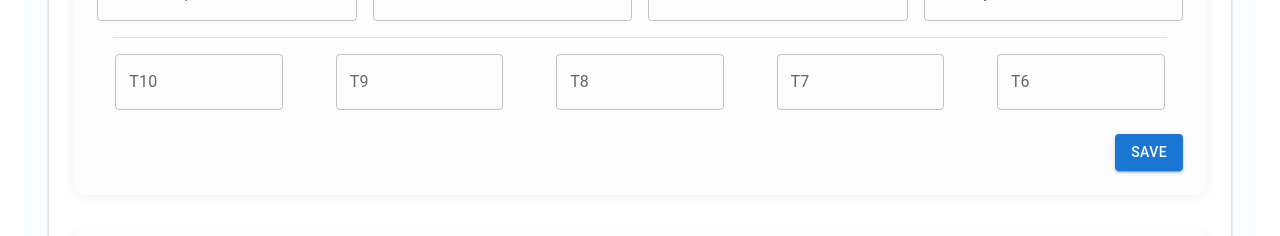
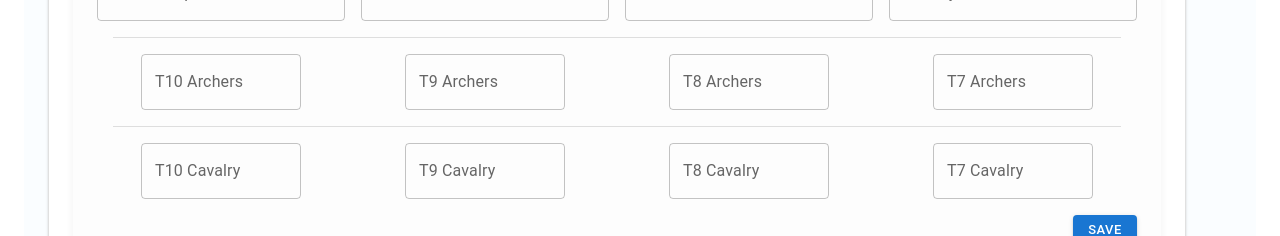
Before and after one commit to saumyajn/the-last-land, a React (Create React App) app: page /formation in a window 1280 px wide. Shown: the part 564-800 px from the top of the page. Built offline with nearby package versions, Linux system fonts and the light colour scheme; no server answers; the database is empty.

Commit message:
added cavalry and archer data to each formation

```diff
--- a/src/components/formation/FormationForm.jsx
+++ b/src/components/formation/FormationForm.jsx
@@ -87,47 +87,76 @@ export default function FormationForm({ label, formState, setFormState , isAdmin
       <Grid container spacing={2} sx={{ justifyContent: 'space-around' }}>
         <Grid size={2}>
           <TextField
-            label="T10"
-            value={formState.t10}
-            onChange={(e) => setFormState({ ...formState, t10: e.target.value })}
+            label="T10 Archers"
+            value={formState.at10}
+            onChange={(e) => setFormState({ ...formState, at10: e.target.value })}
             fullWidth
           />
         </Grid>
         <Grid size={2}>
           <TextField
-            label="T9"
-            value={formState.t9}
-            onChange={(e) => setFormState({ ...formState, t9: e.target.value })}
+            label="T9 Archers"
+            value={formState.at9}
+            onChange={(e) => setFormState({ ...formState, at9: e.target.value })}
             fullWidth
           />
         </Grid>
         <Grid size={2}>
           <TextField
-            label="T8"
-            value={formState.t8}
-            onChange={(e) => setFormState({ ...formState, t8: e.target.value })}
+            label="T8 Archers"
+            value={formState.at8}
+            onChange={(e) => setFormState({ ...formState, at8: e.target.value })}
             fullWidth
           />
         </Grid>
         <Grid size={2}>
           <TextField
-            label="T7"
-            value={formState.t7}
-            onChange={(e) => setFormState({ ...formState, t7: e.target.value })}
+            label="T7 Archers"
+            value={formState.at7}
+            onChange={(e) => setFormState({ ...formState, at7: e.target.value })}
+            fullWidth
+          />
+        </Grid>
+
+      </Grid>
+      <Divider sx={{ m: 2 }} />
+       <Grid container spacing={2} sx={{ justifyContent: 'space-around' }}>
+        <Grid size={2}>
+          <TextField
+            label="T10 Cavalry"
+            value={formState.ct10}
+            onChange={(e) => setFormState({ ...formState, ct10: e.target.value })}
             fullWidth
           />
         </Grid>
         <Grid size={2}>
           <TextField
-            label="T6"
-            value={formState.t6}
-            onChange={(e) => setFormState({ ...formState, t6: e.target.value })}
+            label="T9 Cavalry"
+            value={formState.ct9}
+            onChange={(e) => setFormState({ ...formState, ct9: e.target.value })}
             fullWidth
           />
         </Grid>
+        <Grid size={2}>
+          <TextField
+            label="T8 Cavalry"
+            value={formState.ct8}
+            onChange={(e) => setFormState({ ...formState, ct8: e.target.value })}
+            fullWidth
+          />
+        </Grid>
+        <Grid size={2}>
+          <TextField
+            label="T7 Cavalry"
+            value={formState.at7}
+            onChange={(e) => setFormState({ ...formState, ct7: e.target.value })}
+            fullWidth
+          />
+        </Grid>
+
       </Grid>
-      <Stack direction="row" justifyContent="flex-end" mt={3}>
-        <Button variant="contained" onClick={handleSave}>Save</Button>
+      <Stack direction="row" justifyContent="flex-end" mt={2}>
+        <Button variant="contained" size="small"onClick={handleSave}>Save</Button>
       </Stack>
     </Paper>
   );
--- a/src/components/formation/FormationTable.jsx
+++ b/src/components/formation/FormationTable.jsx
@@ -21,7 +21,7 @@ import { usePermissionSnackbar } from "../Permissions";
 
 export default function FormationTable({ label, groupedData = null, isAdmin, type }) {
   const [totalTroopValue, setTotalTroopValue] = useState(0);
-    const [ratios, setRatios] = useState({ t10: 0, t9: 0, t8: 0, t7: 0, t6: 0 });
+  const [ratios, setRatios] = useState({ at10: 0, at9: 0, at8: 0, at7: 0, ct10: 0, ct9: 0, ct8: 0, ct7: 0 });
   const [rows, setRows] = useState([]);
   const [isEdited, setIsEdited] = useState(false);
   const previousGroupedData = useRef(null);
@@ -47,17 +47,18 @@ export default function FormationTable({ label, groupedData = null, isAdmin, typ
       const thresholdData = thresholdsSnap.exists() ? thresholdsSnap.data().thresholds || [] : [];
       const colorOrder = thresholdData.map(t => t.name);
 
-            const totalTroops = type === "archer"
-                ? parseFloat(settingData.archers || 0)
-                : parseFloat(settingData.cavalry || 0);
+      const totalTroops = parseFloat(settingData.archers)+parseFloat(settingData.cavalry) || 0;
 
       setTotalTroopValue(totalTroops);
       setRatios({
-                t10: settingData.t10 / 100,
-                t9: settingData.t9 / 100,
-                t8: settingData.t8 / 100,
-                t7: settingData.t7 / 100,
-                t6: settingData.t6 / 100
+        at10: settingData.at10 / 100,
+        at9: settingData.at9 / 100,
+        at8: settingData.at8 / 100,
+        at7: settingData.at7 / 100,
+        ct10: settingData.ct10 / 100,
+        ct9: settingData.ct9 / 100,
+        ct8: settingData.ct8 / 100,
+        ct7: settingData.ct7 / 100
       });
 
       const totalDamage = Object.values(formationData).reduce(
@@ -72,23 +73,25 @@ export default function FormationTable({ label, groupedData = null, isAdmin, typ
         const share = totalDamage > 0 && damage > 0 ? (damage) / totalDamage : 0;
         const troops = parseFloat((totalTroops * share).toFixed(2));
 
-                const t10 = MathRound((troops * (settingData.t10 || 0) / 100) / 1000);
-                const t9 = MathRound((troops * (settingData.t9 || 0) / 100) / 1000);
-                const t8 = MathRound((troops * (settingData.t8 || 0) / 100) / 1000);
-                const t7 = MathRound((troops * (settingData.t7 || 0) / 100) / 1000);
-                const t6 = MathRound((troops * (settingData.t6 || 0) / 100) / 1000);
+        const at10 = MathRound((troops * (settingData.at10 || 0) / 100) / 1000);
+        const at9 = MathRound((troops * (settingData.at9 || 0) / 100) / 1000);
+        const at8 = MathRound((troops * (settingData.at8 || 0) / 100) / 1000);
+        const at7 = MathRound((troops * (settingData.at7 || 0) / 100) / 1000);
+
+        const ct10 = MathRound((troops * (settingData.ct10 || 0) / 100) / 1000);
+        const ct9 = MathRound((troops * (settingData.ct9 || 0) / 100) / 1000);
+        const ct8 = MathRound((troops * (settingData.ct8 || 0) / 100) / 1000);
+        const ct7 = MathRound((troops * (settingData.ct7 || 0) / 100) / 1000);
+
 
         return {
           group,
           damage,
           count,
           troops: isNaN(troops) ? 0 : troops,
-                    t10,
-                    t9,
-                    t8,
-                    t7,
-                    t6,
-                    marchSize: t10 + t9 + t8 + t7 + t6,  // ✅ Fixed march size
+          at10, at9, at8, at7,
+          ct10, ct9, ct8, ct7,
+          marchSize: at10 + at9 + at8 + at7 +ct10 + ct9 + ct8 + ct7 ,  // ✅ Fixed march size
           total: (troops * count).toFixed(2)
         };
       });
@@ -116,11 +119,8 @@ export default function FormationTable({ label, groupedData = null, isAdmin, typ
               damage: newRow.damage,
               count: newRow.isUpdated ? 1 : 0,
               troops: 0,
-                            t10: 0,
-                            t9: 0,
-                            t8: 0,
-                            t7: 0,
-                            t6: 0,
+              at10: 0, at9: 0, at8: 0, at7: 0,
+              ct10: 0, ct9: 0, ct8: 0, ct7: 0,
               marchSize: 0,
               total: 0
             });
@@ -163,12 +163,15 @@ export default function FormationTable({ label, groupedData = null, isAdmin, typ
       const share = totalDamage > 0 && row.damage > 0 ? (row.damage) / totalDamage : 0;
       const troops = parseFloat((totalTroopValue * share).toFixed(2));
       row.troops = isNaN(troops) ? 0 : troops;
-            row.t10 = MathRound(troops * ratios.t10 / 1000);
-            row.t9 = MathRound(troops * ratios.t9 / 1000);
-            row.t8 = MathRound(troops * ratios.t8 / 1000);
-            row.t7 = MathRound(troops * ratios.t7 / 1000);
-            row.t6 = MathRound(troops * ratios.t6 / 1000);
-            row.marchSize = row.t10 + row.t9 + row.t8 + row.t7 + row.t6;
+      row.at10 = MathRound(troops * ratios.at10 / 1000);
+      row.at9 = MathRound(troops * ratios.at9 / 1000);
+      row.at8 = MathRound(troops * ratios.at8 / 1000);
+      row.at7 = MathRound(troops * ratios.at7 / 1000);
+      row.ct10 = MathRound(troops * ratios.ct10 / 1000);
+      row.ct9 = MathRound(troops * ratios.ct9 / 1000);
+      row.ct8 = MathRound(troops * ratios.ct8 / 1000);
+      row.ct7 = MathRound(troops * ratios.ct7 / 1000);
+      row.marchSize = row.at10 + row.at9 + row.at8 + row.at7 + row.at6 + row.colort10 + row.ct9 + row.ct8 + row.ct7 + row.ct6;
       row.total = (row.troops * row.count).toFixed(2);
     });
 
@@ -186,11 +189,16 @@ export default function FormationTable({ label, groupedData = null, isAdmin, typ
             avgDamage: row.damage,
             count: row.count,
             troops: row.troops,
-                        t10: row.t10,
-                        t9: row.t9,
-                        t8: row.t8,
-                        t7: row.t7,
-                        t6: row.t6,
+            at10: row.at10,
+            at9: row.at9,
+            at8: row.at8,
+            at7: row.at7,
+
+            ct10: row.ct10,
+            ct9: row.ct9,
+            ct8: row.ct8,
+            ct7: row.ct7,
+
             marchSize: row.marchSize,
             total: row.total
           };
@@ -206,7 +214,7 @@ export default function FormationTable({ label, groupedData = null, isAdmin, typ
   }, [rows, label, isAdmin, isEdited]);
 
   const handleCopy = (row) => {
-        const text = `${row.group} - ${row.t10}k - ${row.t9}k - ${row.t8}k - ${row.t7}k - ${row.t6}k`;
+    const text = `${row.group} - Archers- ${row.at10}k - ${row.at9}k - ${row.at8}k - ${row.at7}k - Cavalry- ${row.ct10}k - ${row.ct9}k - ${row.ct8}k - ${row.ct7}k -`;
     navigator.clipboard.writeText(text);
   };
 
@@ -237,7 +245,7 @@ export default function FormationTable({ label, groupedData = null, isAdmin, typ
           <Table size="small">
             <TableHead>
               <TableRow>
-              {["Group", "Avg Damage", "Count", "Troops", "T10", "T9", "T8", "T7", "T6", "March Size", "Total", ""].map((head, i) => (
+                {["Group", "Avg Damage", "Count", "Troops", "A T10", "A T9", "A T8", "A T7","C T10", "C T9", "C T8", "C T7",, "March Size", "Total", ""].map((head, i) => (
                   <TableCell key={i} sx={{ fontWeight: "bold", py: 1 }}>
                     {head}
                   </TableCell>
@@ -259,11 +267,15 @@ export default function FormationTable({ label, groupedData = null, isAdmin, typ
                     />
                   </TableCell>
                   <TableCell>{row.troops}</TableCell>
-                <TableCell>{row.t10}</TableCell>
-                <TableCell>{row.t9}</TableCell>
-                <TableCell>{row.t8}</TableCell>
-                <TableCell>{row.t7}</TableCell>
-                <TableCell>{row.t6}</TableCell>
+                  <TableCell>{row.at10}</TableCell>
+                  <TableCell>{row.at9}</TableCell>
+                  <TableCell>{row.at8}</TableCell>
+                  <TableCell>{row.at7}</TableCell>
+                  <TableCell>{row.ct10}</TableCell>
+                  <TableCell>{row.ct9}</TableCell>
+                  <TableCell>{row.ct8}</TableCell>
+                  <TableCell>{row.ct7}</TableCell>
+
                   <TableCell>{row.marchSize}</TableCell>
                   <TableCell>{row.total}</TableCell>
                   <TableCell>
```
Also changed, not shown: src/components/formation/FormationPage.jsx (+4 -4 lines). Lines whose indentation alone changed are shown as unchanged.
